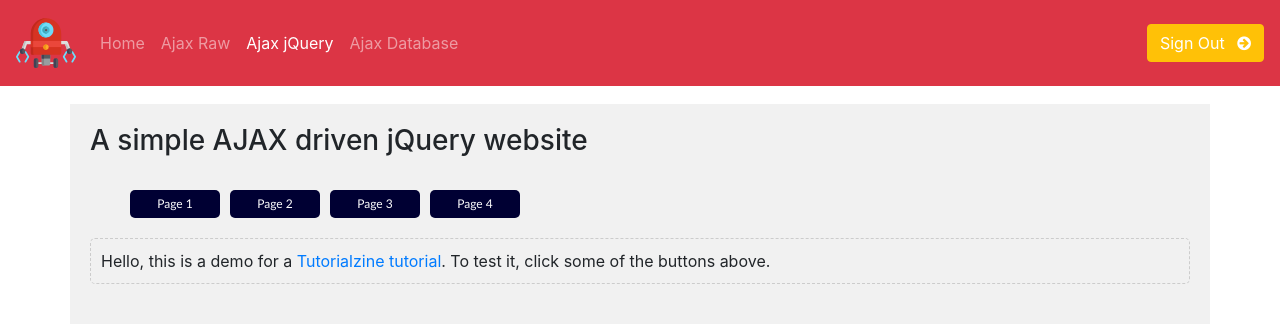
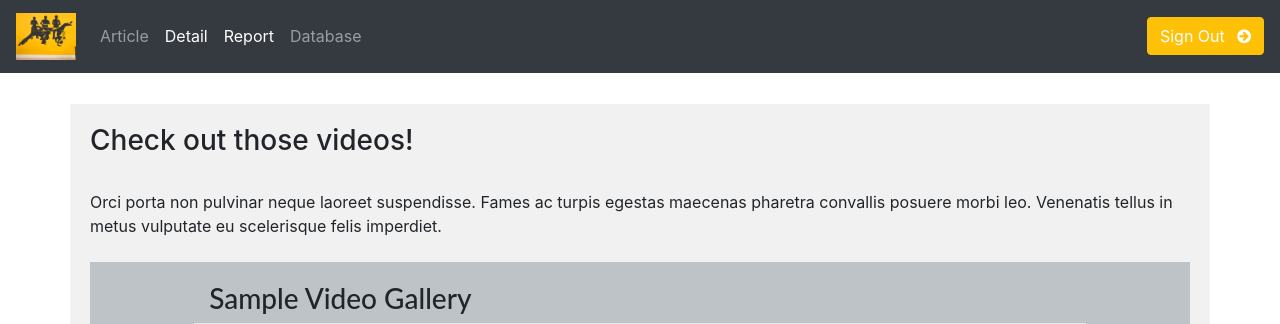
Before and after one commit to douglasalipio/ca2_web_dev, a PHP site: page /privatePage2.php in a window 1280 px wide. Shown: the top 324 px of the page. Run offline with PHP 8.4, Linux system fonts and the light colour scheme; the visitor is signed in with stand-in values (Sample User, id 1); data that the repository does not hold is empty; some libraries are stand-ins or nearby versions.

Commit message:
detail view

```diff
--- a/app/view/private/navigation.php
+++ b/app/view/private/navigation.php
@@ -1,10 +1,10 @@
 <!-- PRIVATE MENU -->
 
     <!-- MENU -->
-    <nav class="navbar navbar-expand-sm navbar-dark bg-danger fixed-top">
+    <nav class="navbar navbar-expand-sm navbar-dark bg-dark fixed-top">
 
       <a class="navbar-brand" href="home.php">
-        <img src="img/robot.svg" alt="robot logo" style="width:60px;">
+        <img src="img/capoeira3.jpg" alt="robot logo" style="width:60px;">
       </a>
 
       <!-- Toggler/collapsibe Button -->
@@ -17,16 +17,16 @@
 
       <ul class="navbar-nav">
         <li class="nav-item">
-          <a class="nav-link <?php echo "$menuActive_home"; ?>" href="home.php">Home</a>
+          <a class="nav-link <?php echo "$menuActive_home"; ?>" href="home.php">Article</a>
         </li>
         <li class="nav-item">
-          <a class="nav-link <?php echo "$menuActive_privatepage1"; ?>" href="privatePage1.php">Ajax Raw</a>
+          <a class="nav-link <?php echo "$menuActive_privatepage2"; ?>" href="privatePage2.php">Detail</a>
         </li>
         <li class="nav-item">
-          <a class="nav-link <?php echo "$menuActive_privatepage2"; ?>" href="privatePage2.php">Ajax jQuery</a>
+          <a class="nav-link <?php echo "$menuActive_privatepage2"; ?>" href="privatePage2.php">Report</a>
         </li>
         <li class="nav-item">
-          <a class="nav-link <?php echo "$menuActive_privatepage3"; ?>" href="privatePage3.php">Ajax Database</a>
+          <a class="nav-link <?php echo "$menuActive_privatepage3"; ?>" href="privatePage3.php">Database</a>
         </li>
       </ul>
 
--- a/css/styles.css
+++ b/css/styles.css
@@ -317,3 +317,34 @@ input[type=submit]:hover {
   padding-right: 1.1rem;
   }
 }
+
+/*
+--------------------------------------------------
+ Video Gallery component
+-------------------------------------------------- */
+.pb-video-container {
+  padding-top: 20px;
+  background: #bdc3c7;
+  font-family: Lato;
+}
+
+.pb-video {
+  border: 1px solid #e6e6e6;
+  padding: 5px;
+}
+
+  .pb-video:hover {
+  background: #2c3e50;
+}
+
+  .pb-video-frame {
+  transition: width 2s, height 2s;
+}
+
+  .pb-video-frame:hover {
+  height: 300px;
+}
+
+.pb-row {
+    margin-bottom: 10px;
+}
--- a/index.php
+++ b/index.php
@@ -108,13 +108,13 @@ header {
             </div>
             <div class="col-sm-4">
               <div class="embed-responsive embed-responsive-16by9">
-                <iframe class="embed-responsive-item" src="https://www.youtube.com/embed/Gjf7D0Qj8C8" allowfullscreen></iframe>
+                <iframe class="embed-responsive-item" src="https://www.youtube.com/embed/pzAJKaDoew8" allowfullscreen></iframe>
               </div>
           </div>
       </div>
 </section>
 
-<form action="submitSubscription.php?" method="post">
+<form action="submitSubscription.php?" method="POST">
   <div class="container">
     <h2>Subscribe to our Newsletter</h2>
     <p>Lorem ipsum text about why you should subscribe to our newsletter blabla. Lorem ipsum text about why you should subscribe to our newsletter blabla.</p>
--- a/privatePage2.php
+++ b/privatePage2.php
@@ -46,51 +46,78 @@ include (APPLICATION_PATH . "/inc/config.inc.php");
 <!-- MAIN CONTENT ------------------------------------------>
 <main class="margin-top-6">
 <div class="container">
-
 <!-- .................................................... -->
 <section id="feature">
 
-      <!-- ROW 1 -->
       <div class="row">
       <div class="col-sm-12">
 
-        <h3>A simple AJAX driven jQuery website</h3>
+        <h3>Check out those videos!</h3>
         <br>
 
-        <ul id="ajaxNavPages">
-            <li><a href="#page1">Page 1</a></li>
-            <li><a href="#page2">Page 2</a></li>
-            <li><a href="#page3">Page 3</a></li>
-            <li><a href="#page4">Page 4</a></li>
-            <li><img id="loading" src="img/ajax_load.gif" alt="loading" /></li>
-        </ul>
-
-      </div><!-- column -->
-      </div><!-- row -->
-      <!-- END ROW 1 -->
+      </div>
+      </div>
 
       <div class="row">
       <div class="col-sm-12">
 
          <div class="clear"></div>
 
-        <div id="pageContent">
-        Hello, this is a demo for a <a href="http://tutorialzine.com/2009/09/simple-ajax-website-jquery/" target="_blank">Tutorialzine tutorial</a>. To test it, click some of the buttons above.
+        <div>
+        Orci porta non pulvinar neque laoreet suspendisse. Fames ac turpis egestas maecenas pharetra convallis posuere morbi leo. Venenatis tellus in metus vulputate eu scelerisque felis imperdiet.
+        <br>
+        <br>
         </div>
 
-           <div class="clear"></div>
+    </div>
+    </div>
 
-      </div><!-- column -->
-      </div><!-- row -->
-      <!-- END ROW 2 -->
-
+    <div class="container-fluid pb-video-container">
+    <div class="col-md-10 offset-md-1">
+        <h3 class="text-xs-center">Sample Video Gallery</h3>
+        <div class="row pb-row">
+            <div class="col-md-3 pb-video">
+                <iframe class="pb-video-frame" width="100%" height="230" src="https://www.youtube.com/embed/pzAJKaDoew8" frameborder="0" allowfullscreen></iframe>
+                <label class="form-control label-warning text-xs-center">Claydee - Alena</label>
+            </div>
+            <div class="col-md-3 pb-video">
+                <iframe class="pb-video-frame" width="100%" height="230" src="https://www.youtube.com/embed/6H0D8VaIli0" frameborder="0" allowfullscreen></iframe>
+                <label class="form-control label-warning text-xs-center">Best Capoeira Brazil</label>
+            </div>
+            <div class="col-md-3 pb-video">
+                <iframe class="pb-video-frame " width="100%" height="230" src="https://www.youtube.com/embed/Bq-6gXrZ84s" frameborder="0" allowfullscreen></iframe>
+                <label class="form-control label-warning text-xs-center">#ABC2015 CM Barrãozinho Axé Capoeira</label>
+            </div>
+            <div class="col-md-3 pb-video">
+                <iframe class="pb-video-frame" width="100%" height="230" src="https://www.youtube.com/embed/aTh9OScnSLc" frameborder="0" allowfullscreen></iframe>
+                <label class="form-control label-warning text-xs-center">Filme: Capoeira, o valor de uma amizade.</label>
+            </div>
+        </div>
+        <div class="row pb-row">
+            <div class="col-md-3 pb-video">
+                <iframe class="pb-video-frame" width="100%" height="230" src="https://www.youtube.com/embed/RthNTSgjql8" frameborder="0" allowfullscreen></iframe>
+                <label class="form-control label-warning text-xs-center">Concurso Rei da Capoeira de Coburg 2011</label>
+            </div>
+            <div class="col-md-3 pb-video">
+                <iframe class="pb-video-frame" width="100%" height="230" src="https://www.youtube.com/embed/068SGqHn2aw" frameborder="0" allowfullscreen></iframe>
+                <label class="form-control label-warning text-xs-center">Roda de Capoeira na Praia - Boa Vontade</label>
+            </div>
+            <div class="col-md-3 pb-video">
+                <iframe class="pb-video-frame" width="100%" height="230" src="https://www.youtube.com/embed/HfuD3Js_suI" frameborder="0" allowfullscreen></iframe>
+                <label class="form-control label-warning text-xs-center">Beautiful Girls in Capoeira!</label>
+            </div>
+            <div class="col-md-3 pb-video">
+                <iframe class="pb-video-frame" width="100%" height="230" src="https://www.youtube.com/embed/xgrEIu8BERM" frameborder="0" allowfullscreen></iframe>
+                <label class="form-control label-warning text-xs-center">Best CAPOEIRA flow</label>
+            </div>
+        </div>
+    </div>
+</div>
 
 </section>
 <!-- .................................................... -->
-
 </div> <!-- END container-->
 </main>
-
 <!-- FOOTER ------------------------------------------------>
 <footer>
     <?php include (VIEW_PATH . "/private/footer.php"); ?>
```
Also changed, not shown: app/view/public/navigation.php (+1 -7 lines).
